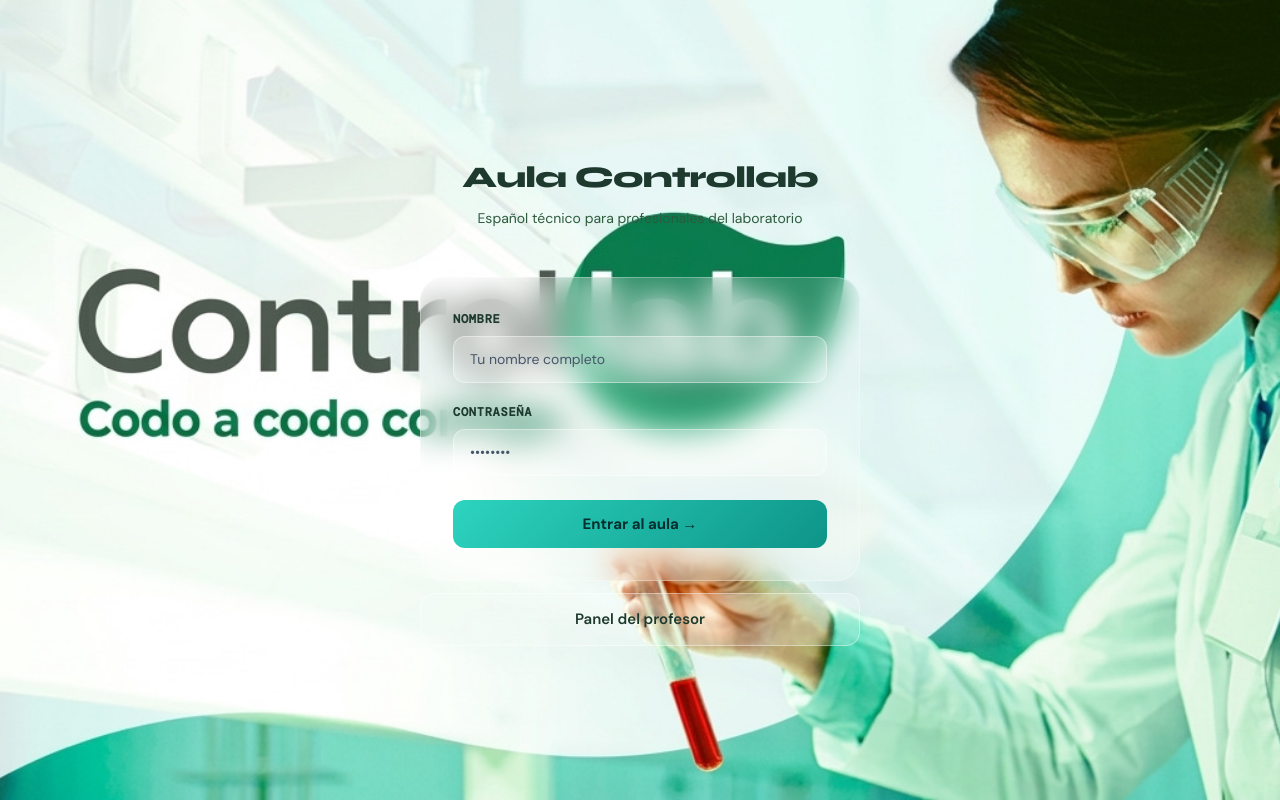
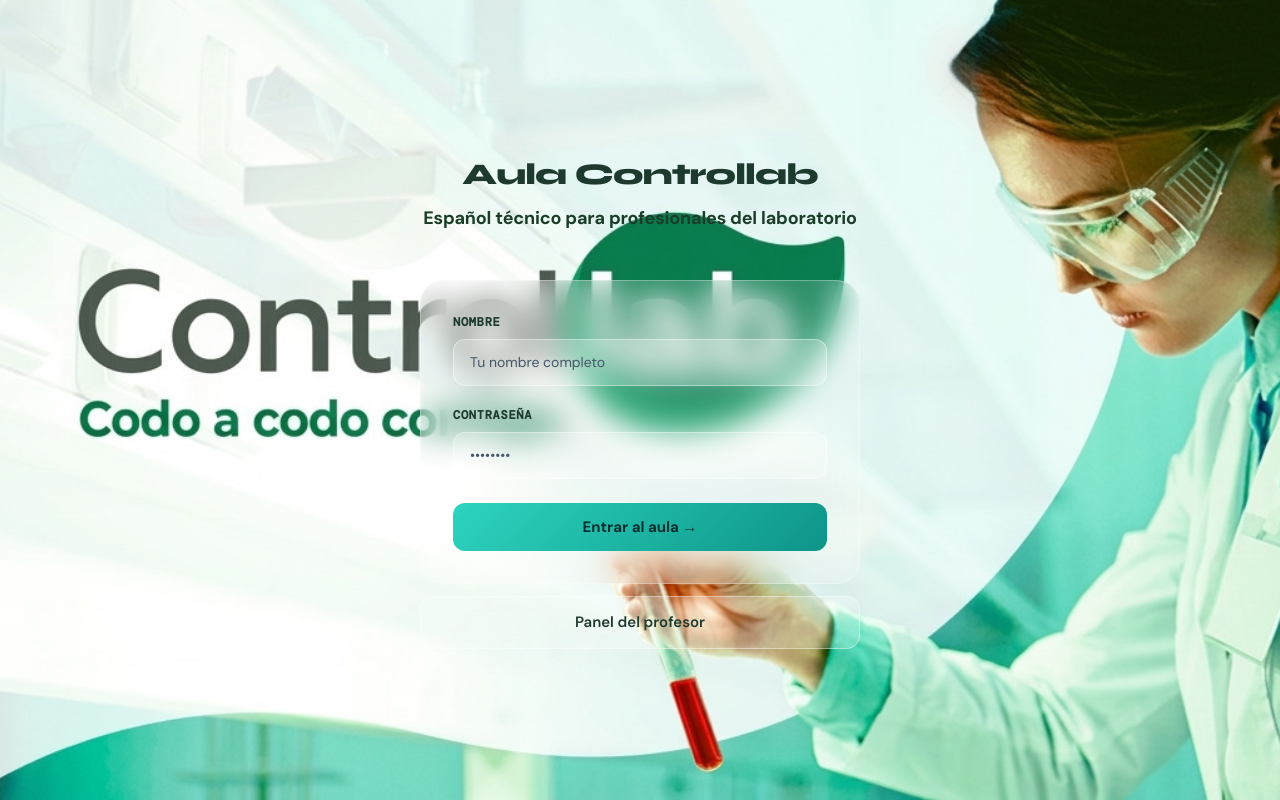
Before and after one commit to neimannfranco-source/aula-controllab, a Next.js app: page / in a window 1280 px wide. Built offline with nearby package versions, Linux system fonts and the light colour scheme; no server answers; the database is empty.

Commit message:
fix app state types

```diff
--- a/app/page.tsx
+++ b/app/page.tsx
@@ -3372,7 +3372,7 @@ useEffect(() => {
       <div style={{ width: "100%", maxWidth: 440 }}>
         <div style={{ textAlign: "center", marginBottom: 48 }}>
                   <h1 style={{ fontSize: 30, fontWeight: 800, color: "#1e3a2f", margin: "0 0 8px", fontFamily: DISPLAY, letterSpacing: "-0.03em" }}>Aula Controllab</h1>
-          <p style={{ color: "#2d5a3d", fontSize: 14, margin: 0 }}>Español técnico para profesionales del laboratorio</p>
+          <p style={{ color: "#1a3d28", fontSize: 18, margin: 0, fontWeight: 800, letterSpacing: "-0.01em" }}>Español técnico para profesionales del laboratorio</p>
         </div>
         <div style={{ background: "rgba(255,255,255,0.15)", backdropFilter: "blur(16px)", border: "1px solid rgba(255,255,255,0.3)", borderRadius: 24, padding: 32 }}>
           <div style={{ marginBottom: 20 }}>
```
